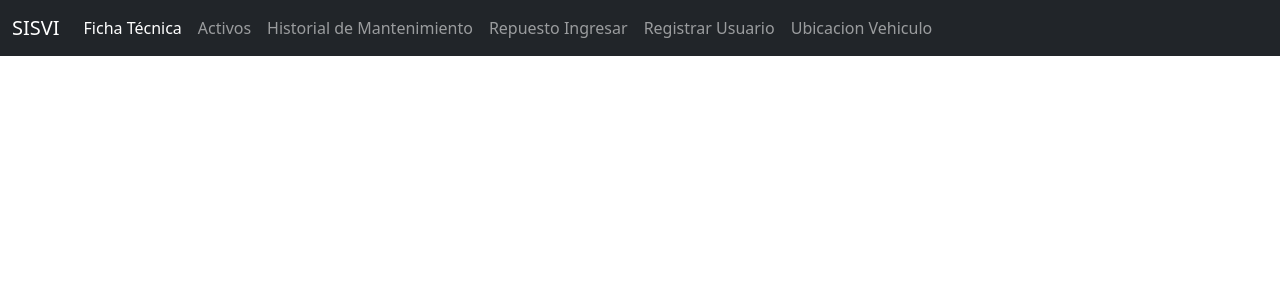
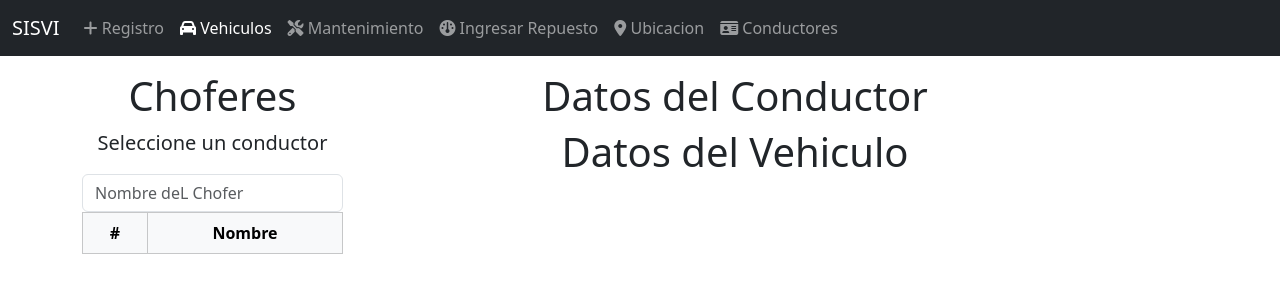
Before and after one commit to IsaacTakamura/sisvifront-vue, a Vue app: page /choferesVehiculos in a window 1280 px wide. Shown: the top 300 px of the page. Built offline with nearby package versions, Linux system fonts and the light colour scheme; a web font is replaced by a local one.

Commit message:
Ajustes en la barra, incorporacion de la ruta del listado de choferes y vehiculos y segmentacion de los espacion de la pagina con la funcionalidad del segmento 1

```diff
--- a/src/App.vue
+++ b/src/App.vue
@@ -1,4 +1,5 @@
 <template>
+  <!-- Barra superior horizontal -->
   <nav class="navbar navbar-expand-lg navbar-dark bg-dark">
   <div class="container-fluid">
     <router-link to="/" class="navbar-brand" href="#">SISVI</router-link>
@@ -7,23 +8,44 @@
     </button>
     <div class="collapse navbar-collapse" id="navbarSupportedContent">
       <ul class="navbar-nav me-auto mb-2 mb-lg-0">
+
         <li class="nav-item">
-          <router-link to="/ficha" class="nav-link active" aria-current="page" href="#">Ficha Técnica</router-link>
+          <router-link to="/registraractivos" class="nav-link" href="#">
+            <i class="fa-solid fa-plus"></i>
+            Registro
+          </router-link>
         </li>
+
         <li class="nav-item">
-          <router-link to="/registraractivos" class="nav-link" href="#">Activos</router-link>
+          <router-link to="/registro" class="nav-link active" aria-current="page" href="#">
+            <i class="fa-solid fa-car"></i>
+            Vehiculos
+          </router-link>
+        </li>
+
+        <li>
+          <router-link to="/historial" class="nav-link" href="#">
+            <i class="fa-solid fa-screwdriver-wrench"></i>
+            Mantenimiento
+          </router-link>
         </li>
         <li>
-          <router-link to="/historial" class="nav-link" href="#">Historial de Mantenimiento</router-link>
+          <router-link to="/repuesto" class="nav-link" href="#">
+            <i class="fa-solid fa-gauge"></i>
+            Ingresar Repuesto
+          </router-link>
         </li>
         <li>
-          <router-link to="/repuesto" class="nav-link" href="#">Repuesto Ingresar</router-link>
+          <router-link to="/ubicacionv" class="nav-link" href="#">
+            <i class="fa-solid fa-location-dot"></i>
+            Ubicacion
+          </router-link>
         </li>
         <li>
-          <router-link to="/registrou" class="nav-link" href="#">Registrar Usuario</router-link>
-        </li>
-        <li>
-          <router-link to="/ubicacionv" class="nav-link" href="#">Ubicacion Vehiculo</router-link>
+          <router-link to="/choferesVehiculos" class="nav-link" href="#">
+            <i class="fa-solid fa-id-card"></i>
+            Conductores
+          </router-link>
         </li>
 
       </ul>
--- a/src/router/index.js
+++ b/src/router/index.js
@@ -9,6 +9,7 @@ import RepuestoView from '../views/RepuestoView.vue'
 import Registroview from '../views/Registroview.vue'
 import UbicacionVehiculoView from '../views/UbicacionVehiculoView.vue'
 import RegistrarActivosView from '../views/RegistrarActivos.vue'
+import ChoferesVehiculosView from '../views/ChoferesVehiculosView.vue'
 
 const routes = [
   {
@@ -67,7 +68,12 @@ const routes = [
     path: '/ubicacionv',
     name: 'ubicacionv',
     component: UbicacionVehiculoView
-  }
+  },
+  {
+    path: '/choferesVehiculos',
+    name: 'choferesVehiculos',
+    component: ChoferesVehiculosView
+  },
 ]
 const router = createRouter({
   history: createWebHistory(process.env.BASE_URL),
--- /dev/null
+++ b/src/views/ChoferesVehiculosView.vue
@@ -0,0 +1,60 @@
+<template>
+    <div id="2_Partes_Pagina" class="container text-center">
+        <div class="row">
+            <div class="col-md-3">
+                <!--Aqui va el listado de choferes-->
+                <!--para luego darle click a uno para luego mostrar sus datos-->
+                <h1>Choferes</h1>
+                <p class="blockquote" >Seleccione un conductor</p>
+                <!--Barra de busqueda para filtrar por nombre de conductor-->
+                <input type="text" v-model="search" placeholder="Nombre deL Chofer" class="form-control">
+                <ul class="list-group
+                    list-group-flush">
+                    <li class="list-group
+                        list-group-item" v-for="chofer in choferes" @click="mostrarDatos(chofer)">
+                        {{chofer.nombre}}
+                    </li>
+                </ul>
+
+                <!--Tabla que tiene el numero id del chofer y su nombre-->
+                <table class="table table-striped table-bordered">
+                    <thead class="table-light">
+                        <tr>
+                            <th>#</th>
+                            <th>Nombre</th>
+                        </tr>
+                    </thead>
+                    <tbody class="table-group-divider">
+                        <tr v-for="chofer in choferes">
+                            <td>{{chofer.id}}</td>
+                            <td>{{chofer.nombre}}</td>
+                        </tr>
+                    </tbody>
+                </table>
+            </div>
+            <div class="col-sm-8">
+                <!--Aqui va 2 cuadros, que tiene los datos del conductor y el vehiculo-->
+                <div class="container text-center">
+                    <div row row-cols>
+
+                        <!--Aca va el cuadro con los datos del Conductor-->
+                        <div class="col">
+                            <h1>
+                                Datos del Conductor
+                            </h1>
+                        </div>
+
+                        <!--Aca va los datos del vehiculo que esta asignado el conductor-->
+                        <div class="col">
+                            <h1>
+                                Datos del Vehiculo
+                            </h1>
+                        </div>
+                    </div>
+
+                </div>
+
+            </div>
+        </div>
+    </div>
+</template>
--- a/src/views/RegistrarActivos.vue
+++ b/src/views/RegistrarActivos.vue
@@ -23,7 +23,7 @@ export default {
     return {
       // Se define la propiedad sections con un arreglo de objetos que contienen la información de cada sección
       sections: [
-        { title: 'REGISTRAR VEHICULO', image: require('../assets/vehicle.png'), button: 'REGISTRAR', route: '/registro' },
+        { title: 'REGISTRAR VEHICULO', image: require('../assets/vehicle.png'), button: 'REGISTRAR', route: '/ficha' },
         { title: 'REGISTRAR CONDUCTOR', image: require('../assets/driver.png'), button: 'REGISTRAR', route: '/registrou' },
         { title: 'REGISTRAR PRODUCTO', image: require('../assets/spear.png'), button: 'REGISTRAR', route: '/gestion' }
       ]
```
Also changed, not shown: src/views/ChoferesVehiciculosView.vue (deleted, +0 -7 lines).
